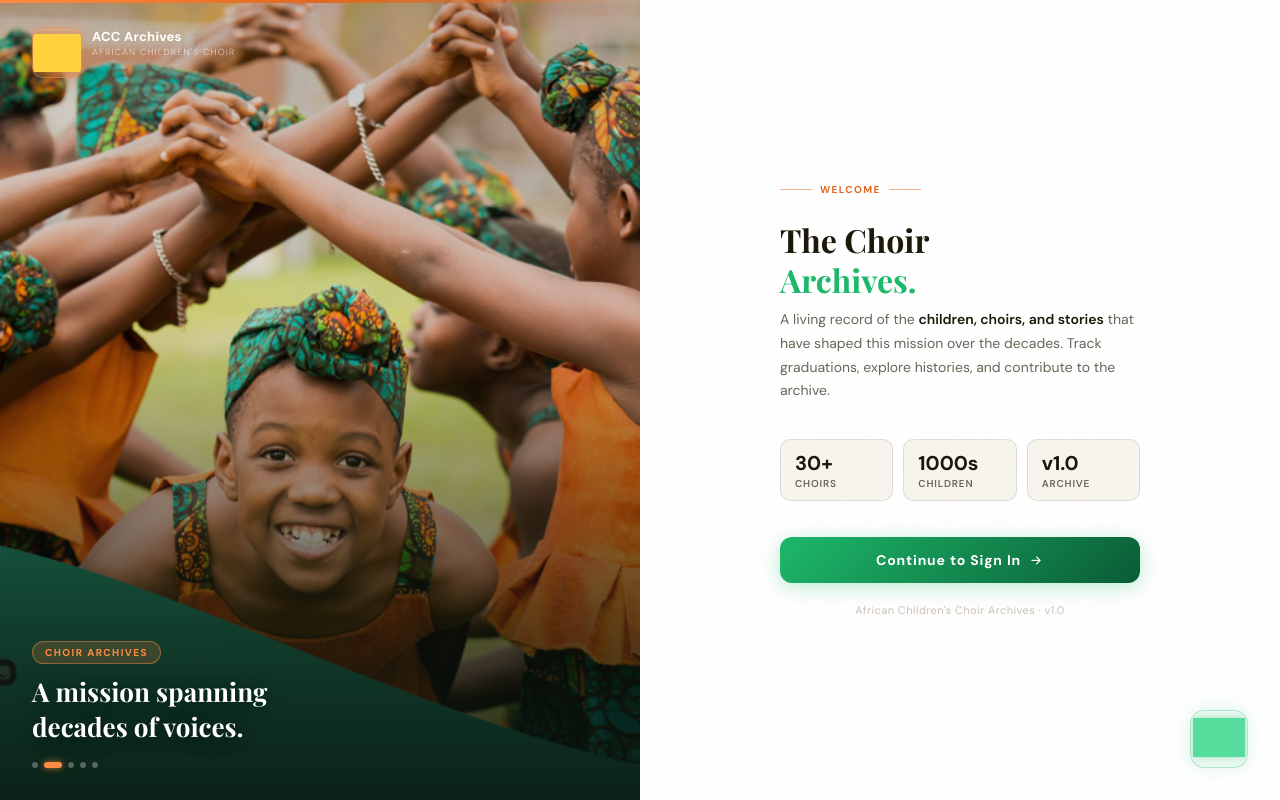
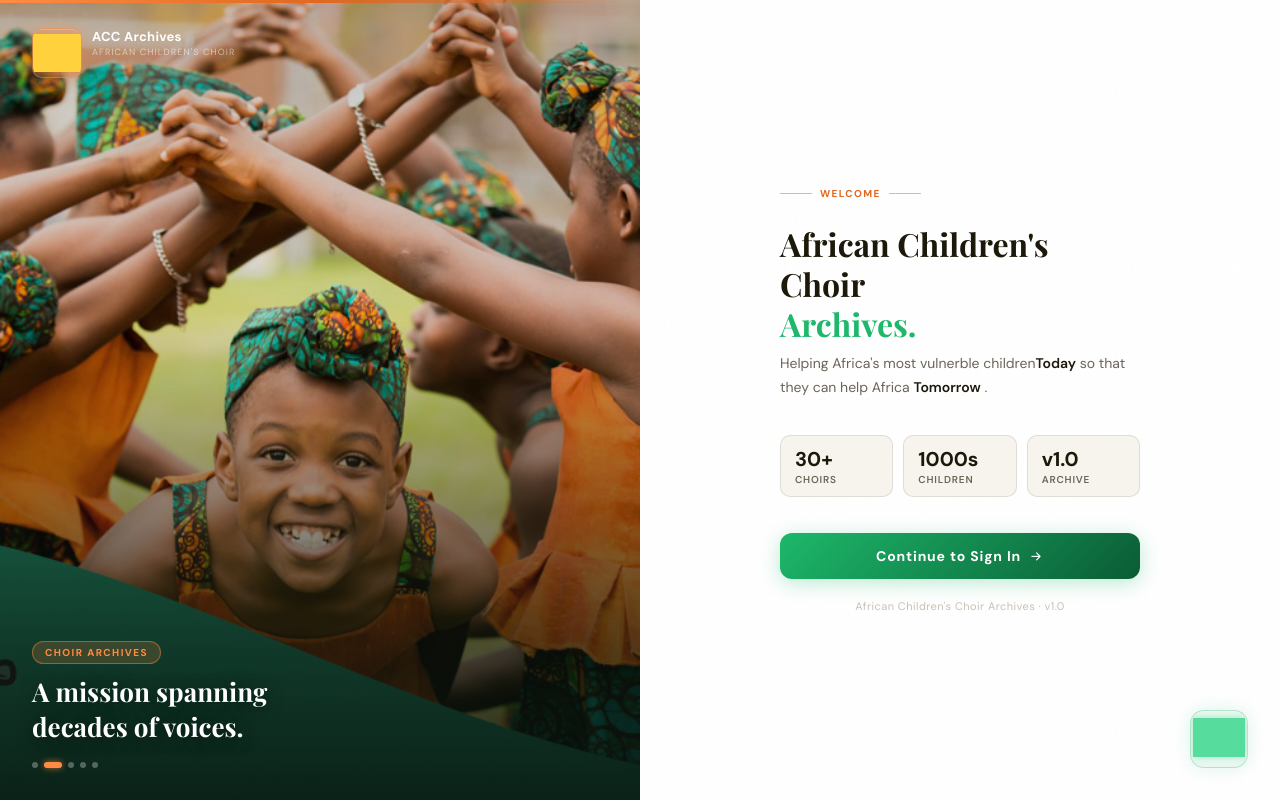
Before and after one commit to jackssih/acc_flask, a Flask app: page / in a window 1280 px wide. Run offline with Flask 3, Linux system fonts and the light colour scheme; grey boxes are pictures that could not be loaded.

Commit message:
Update login.html

```diff
--- a/templates/login.html
+++ b/templates/login.html
@@ -405,10 +405,10 @@
         </div>
 
         <div class="welcome-title">
-          The Choir<br><span>Archives.</span>
+          African Children's Choir<br><span>Archives.</span>
         </div>
         <p class="welcome-sub">
-          A living record of the <strong>children, choirs, and stories</strong> that have shaped this mission over the decades. Track graduations, explore histories, and contribute to the archive.
+          Helping Africa's most vulnerble children<strong>Today</strong> so that they can help Africa <strong>Tomorrow</strong> .
         </p>
 
         <div class="stats-row">
@@ -499,7 +499,7 @@
 
   </div>
 </div>
-
+<span id="page-meta" data-has-error="{{ 'true' if error else 'false' }}" hidden></span>
 <script>
   /* ── Panel switching ── */
   function showForm() {
@@ -526,10 +526,12 @@
   });
 
   /* ── Show error if present (Jinja) ── */
-  {% if error %}
+/* ── Show error if present ── */
+var hasError = document.getElementById('page-meta').dataset.hasError === 'true';
+if (hasError) {
   document.getElementById('errorBox').style.display = 'flex';
   showForm();
-  {% endif %}
+}
 
   /* ── Enter key on username → focus password ── */
   document.getElementById('username').addEventListener('keydown', function(e) {
@@ -547,7 +549,7 @@
   var captions = [
     "Every child's story,<br>preserved forever.",
     "A mission spanning<br>decades of voices.",
-    "Connecting children<br>across Africa and beyond.",
+    "Connecting cultures<br>across Africa and beyond.",
     "Education, music,<br>and lasting change.",
     "From choirs to<br>graduates and beyond.",
   ];
```
